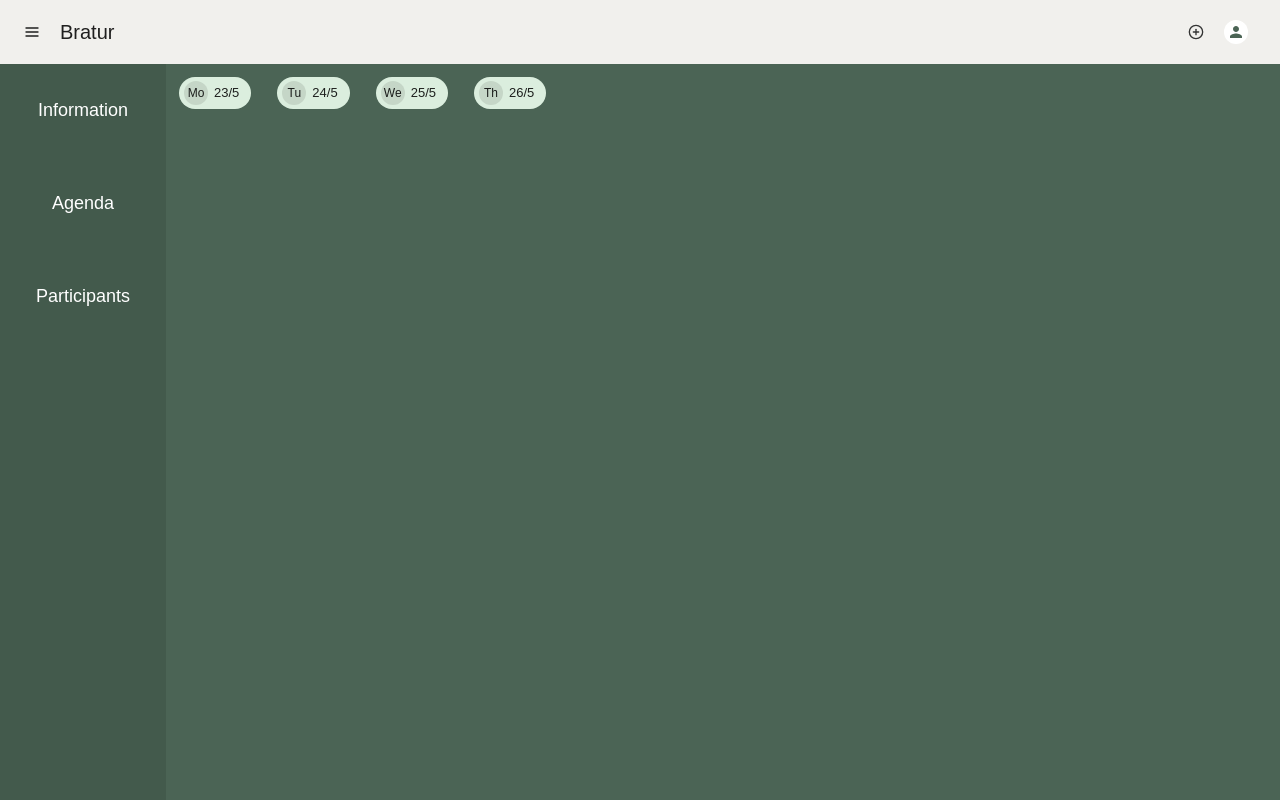
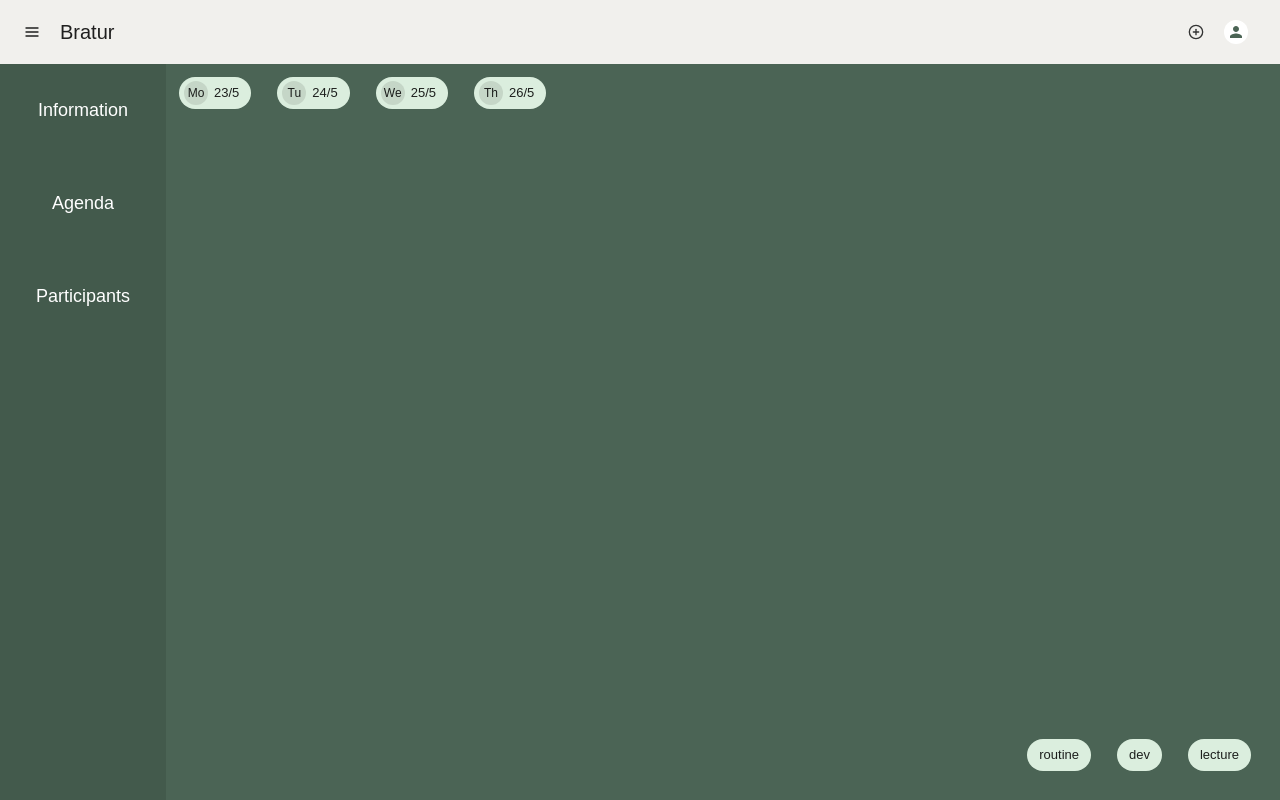
Before and after one commit to stavangler/web, a React (Create React App) app: page /trip/1 in a window 1280 px wide. Both pictures are taken after a click on the button "Agenda". Built offline with nearby package versions, Linux system fonts and the light colour scheme; no server answers.

Commit message:
tabs menu/content, chips, etc.

```diff
--- a/src/app.tsx
+++ b/src/app.tsx
@@ -11,7 +11,6 @@ import { userStore } from './stores/user-store'
 
 const useStyles = makeStyles((theme: Theme) =>
     createStyles({
-        // root: { flexGrow: 1 },
         stdButton: { width: 40, height: 40 }, // todo: move to common styles
         title: { marginLeft: 8, flexGrow: 1 },
         small: {
@@ -24,7 +23,6 @@ const useStyles = makeStyles((theme: Theme) =>
 
 const App = () => {
     const classes = useStyles()
-    // const { user } = store.userStore
     return (
         <>
             <BrowserRouter>
--- a/src/components/flat-tabs.tsx
+++ b/src/components/flat-tabs.tsx
@@ -1,8 +1,6 @@
-import React from 'react'
-import { Card, CardActionArea, CardActions, CardContent, CardMedia, Button, Typography, CardHeader, Avatar, IconButton, Box } from '@material-ui/core'
+import React, { useState } from 'react'
+import { IconButton } from '@material-ui/core'
 import { createStyles, makeStyles, Theme } from '@material-ui/core/styles'
-import { Paper } from '@material-ui/core'
-import utils from '../common/utils'
 import { useHistory } from 'react-router-dom'
 import { v4 as uuidv4 } from 'uuid'
 import { useMediaQuery } from 'react-responsive'
@@ -12,9 +10,6 @@ const useStyles = makeStyles((theme: Theme) =>
         root: {
             display: 'flex',
             height: '100%',
-            // background: theme.palette.secondary.dark
-            // borderRadius: 0,
-            // maxWidth: 345,
         },
         horizontal: { flexDirection: 'row', width: '100%' },
         vertical: { flexDirection: 'column', height: '100%' },
@@ -22,29 +17,26 @@ const useStyles = makeStyles((theme: Theme) =>
             display: 'flex',
             // flex: 1
         },
-        // bg: { background: theme.palette.primary.dark },
         content: {
             flex: 'auto'
         },
         button: {},
         bPadding: { padding: '2em' },
         bDevicePadding: { padding: '1em' },
-        // stdButton: { width: 40, height: 40 }, // todo: move to common styles
-        // media: { height: 140 },
-        // content: { margin: 16 },
-        // flexSplit: {
-        //     display: 'flex',
-        //     justifyContent: 'space-between'
-        // }
+        auxiliary: {
+            position: 'fixed',
+            bottom: 0,
+            right: 0
+        }
     }),
 )
 
 const FlatTabs = (props: any) => {
     const history = useHistory()
     const classes = useStyles()
-    const isDevice = useMediaQuery({ query: '(max-width: 1224px)' })
+    const isDevice = useMediaQuery({ query: '(max-width: 1024px)' })
 
-    const [index, setIndex] = React.useState(0)
+    const [index, setIndex] = useState(0)
 
     const d = props.axis == 'horizontal'
     const rootAxisClass = d ? classes.vertical : classes.horizontal
@@ -61,6 +53,7 @@ const FlatTabs = (props: any) => {
                     )
                 }
             </div>
+
             <div className={classes.content}>
                 {
                     props.children.map((c: any, i: number) =>
@@ -68,6 +61,12 @@ const FlatTabs = (props: any) => {
                     )
                 }
             </div>
+
+            <div className={classes.auxiliary}>
+                {
+                    props.children[index].menu ?? null
+                }
+            </div>
         </div>
     )
 }
--- a/src/pages/dashboard-page.tsx
+++ b/src/pages/dashboard-page.tsx
@@ -11,12 +11,6 @@ const useStyles = makeStyles((theme: Theme) =>
 
 const DashboardPage = observer(() => {
     const classes = useStyles()
-
-    // const { allTrips } = store.tripStore
-
-    // store.tripStore.loadTrips() // ! test test ...
-    // console.log(store.tripStore.isLoading)
-    // console.log(allTrips)
 
     return (
         <>
--- a/src/pages/trip-page.tsx
+++ b/src/pages/trip-page.tsx
@@ -1,8 +1,6 @@
 import React from 'react'
 import { createStyles, makeStyles, Theme, useTheme } from '@material-ui/core/styles'
-import { Box, Tab, Tabs, Typography } from '@material-ui/core'
-import VTabs from '../components/_v-tabs'
-import Agenda from './trip-page/agenda'
+import agenda from './trip-page/agenda'
 import Participants from './trip-page/participants'
 import Information from './trip-page/information'
 import FlatTabs from '../components/flat-tabs'
@@ -17,7 +15,6 @@ const useStyles = makeStyles((theme: Theme) =>
     }),
 )
 
-
 const TripPage = (props: any) => {
     const classes = useStyles()
     const theme = useTheme()
@@ -29,7 +26,7 @@ const TripPage = (props: any) => {
             menuBg={theme.palette.secondary.dark}
             children={[
                 { icon: <Icon.Info size={16} />, label: 'Information', content: <Information tripId={tripId} /> },
-                { icon: <Icon.Clipboard size={16} />, label: 'Agenda', content: <Agenda tripId={tripId} /> },
+                { icon: <Icon.Clipboard size={16} />, label: 'Agenda', menu: agenda().menu, content: agenda().content },
                 { icon: <Icon.Users size={16} />, label: 'Participants', content: <Participants tripId={tripId} /> }
             ]} ></FlatTabs>
     )
--- a/src/pages/trip-page/agenda.tsx
+++ b/src/pages/trip-page/agenda.tsx
@@ -1,68 +1,85 @@
-import React from 'react'
+import React, { useContext, useEffect, useRef } from 'react'
 import { createStyles, makeStyles, Theme, useTheme } from '@material-ui/core/styles'
 import { Avatar, Box, Chip } from '@material-ui/core'
-import HTabs from '../../components/_h-tabs'
-import FlatTabs from '../../components/flat-tabs'
 import * as Icon from 'react-feather'
 import { v4 as uuidv4 } from 'uuid'
 
 const useStyles = makeStyles((theme: Theme) =>
     createStyles({
-        root: {
+        menuContainer: {
+            display: 'flex',
+            flexDirection: 'row',
+        },
+        menuChip: {
+            flex: 1,
+            margin: '1em',
+        },
+        contentRoot: {
             display: 'flex',
             overflow: 'auto',
             width: '100%'
         },
-        container: {
+        contentContainer: {
             display: 'flex',
             width: 0
         },
-        chip: {
+        contentChip: {
             margin: '1em',
         },
     }),
 )
 
-const Agenda = (props: any) => {
+const agenda = () => {
+
     const classes = useStyles()
     const theme = useTheme()
-    // console.log(props.id)
 
-    const test = [
-        { av: 'Mo', label: '23/5' },
-        { av: 'Tu', label: '24/5' },
-        { av: 'We', label: '25/5' },
-        { av: 'Th', label: '26/5' }
+    const testDays = [
+        { day: 'Mo', label: '23/5' },
+        { day: 'Tu', label: '24/5' },
+        { day: 'We', label: '25/5' },
+        { day: 'Th', label: '26/5' }
     ]
 
-    return (
-        <Box my={0} className={classes.root}>
-            <Box className={classes.container}>
+    const testFilters = ['routine', 'dev', 'lecture']
+
+    return {
+        menu:
+            <Box m={2} className={classes.menuContainer}>
                 {
-                    test.map((t: any) =>
+                    testFilters.map((f: any) =>
                         <Chip
-                            className={classes.chip}
+                            className={classes.menuChip}
                             key={uuidv4()}
-                            avatar={<Avatar>{t.av}</Avatar>}
-                            label={t.label}
+                            label={f}
                             clickable
                             color="primary"
-                            // onDelete={handleDelete}
-                            deleteIcon={<Icon.X size={16} />}
                         />
 
                     )
                 }
             </Box>
-        </Box>
-        // <FlatTabs
-        //     axis="horizontal"
-        //     menuBg={theme.palette.secondary.main}
-        //     children={[
-        //         { label: 'Monday', content: <Box m={4}>test1</Box> },
-        //         { label: 'Tuesday', content: <Box m={4}>test2</Box> },
-        //         { label: 'Wednesday', content: <Box m={4}>test3</Box> }
-        //     ]} ></FlatTabs>
-    )
+        ,
+        content:
+            <Box my={0} className={classes.contentRoot}>
+                <Box className={classes.contentContainer}>
+                    {
+                        testDays.map((d: any) =>
+                            <Chip
+                                className={classes.contentChip}
+                                key={uuidv4()}
+                                avatar={<Avatar>{d.day}</Avatar>}
+                                label={d.label}
+                                clickable
+                                color="primary"
+                                // onDelete={handleDelete}
+                                deleteIcon={<Icon.X size={16} />}
+                            />
+
+                        )
+                    }
+                </Box>
+            </Box>
+    }
 }
-export default Agenda
+export default agenda
--- a/src/pages/trip-page/information.tsx
+++ b/src/pages/trip-page/information.tsx
@@ -9,8 +9,6 @@ const useStyles = makeStyles((theme: Theme) =>
 const Information = (props:any) => {
     const classes = useStyles()
 
-    // console.log(props.id)
-
     return (
         <Box m={2}>
             <Typography color="textSecondary">Information</Typography>
--- a/src/pages/trip-page/participants.tsx
+++ b/src/pages/trip-page/participants.tsx
@@ -9,8 +9,6 @@ const useStyles = makeStyles((theme: Theme) =>
 const Participants = (props:any) => {
     const classes = useStyles()
 
-    // console.log(props.id)
-
     return (
         <Box m={2}>
             <Typography color="textSecondary">Participants</Typography>
```
Also changed, not shown: src/common/theme.ts (+0 -11 lines), src/components/_h-tabs.tsx (deleted, +0 -90 lines), src/components/_v-tabs.tsx (deleted, +0 -80 lines), 1 other file (tests, documents, lock files or other folders).
